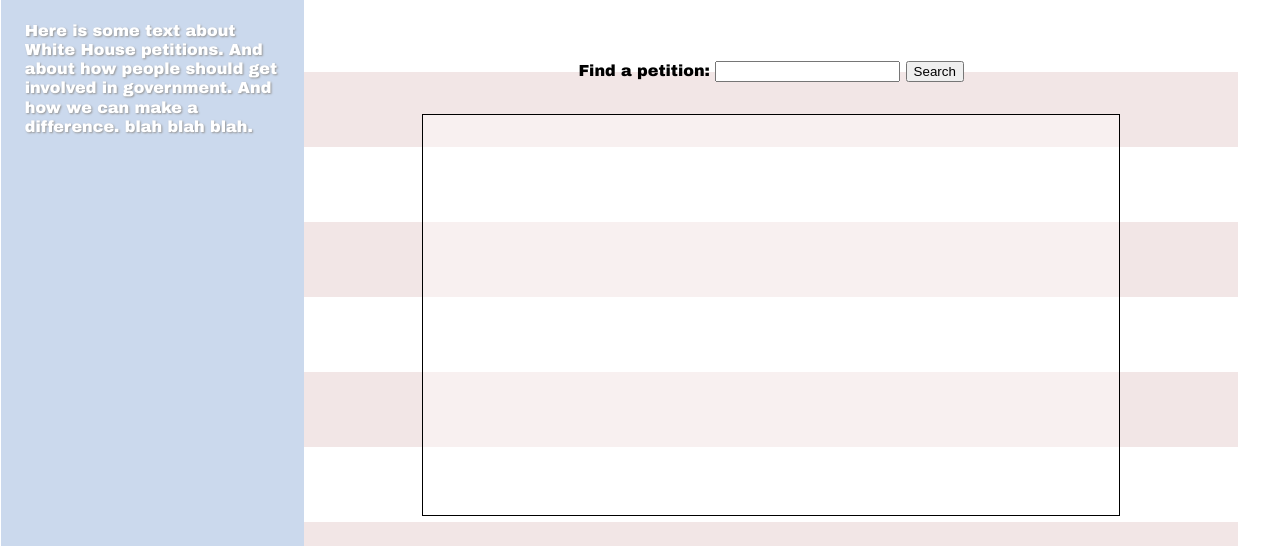
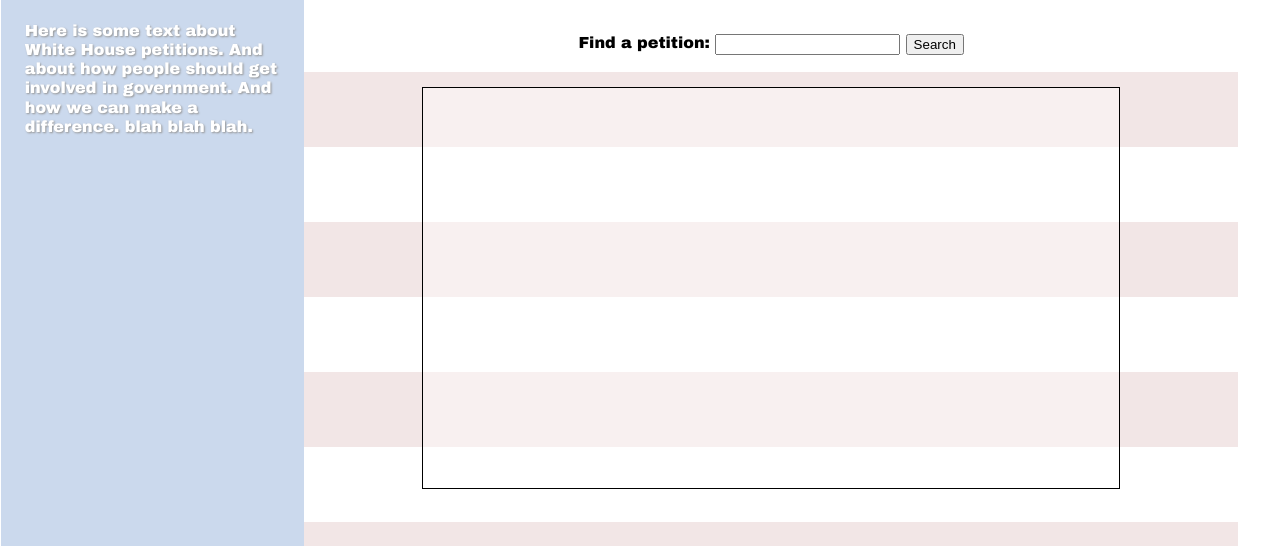
Before and after one commit to eak000/petitions, a plain HTML site: page index.html in a window 1280 px wide. Shown: the part 254-800 px from the top of the page. Drawn offline with nearby package versions, Linux system fonts and the light colour scheme.

Commit message:
layout tweaks

```diff
--- a/css/style.css
+++ b/css/style.css
@@ -82,7 +82,7 @@ p {
 }
 
 form {
-	margin: 2em auto;
+	margin: .3em auto;
 }
 
 #results {
@@ -90,6 +90,7 @@ form {
 	background-color: rgba(255,255,255,.4);
 	width: 80%;
 	height: 400px;
-	margin: 0 auto;
+	margin: 2em auto;
 	border: 1px solid black;
+
 }
```
